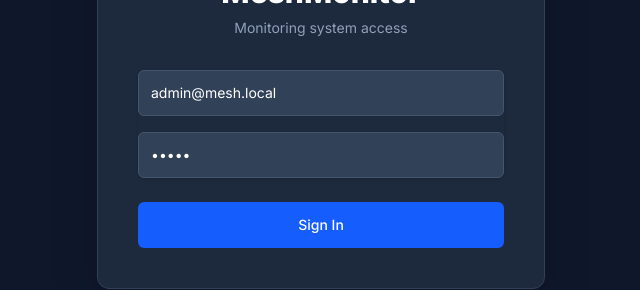
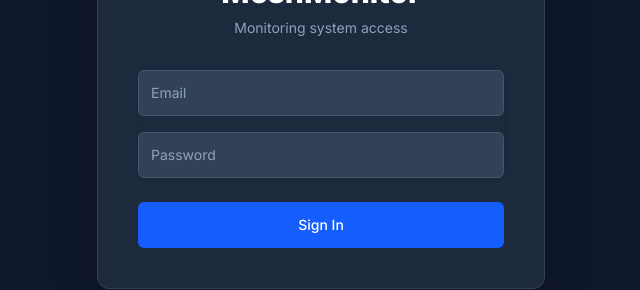
Before and after one commit to Johntavares/MineMesh-Tracker, a Next.js app: page /en/login in a window 1280 px wide. Shown: the part 325-615 px from the top of the page, without its empty margins (319-959 px from the left). Built offline with nearby package versions, Linux system fonts and the light colour scheme.

Commit message:
fix: remove default credentials from login fields

```diff
--- a/src/app/[lang]/login/page.tsx
+++ b/src/app/[lang]/login/page.tsx
@@ -10,8 +10,8 @@ export default function LoginPage() {
   const router = useRouter()
   const params = useParams()
   const lang = params.lang as string
-  const [email, setEmail] = useState('admin@mesh.local')
-  const [password, setPassword] = useState('admin')
+  const [email, setEmail] = useState('')
+  const [password, setPassword] = useState('')
   const [error, setError] = useState('')
   const [loading, setLoading] = useState(false)
   const { t } = useTranslation()
```
